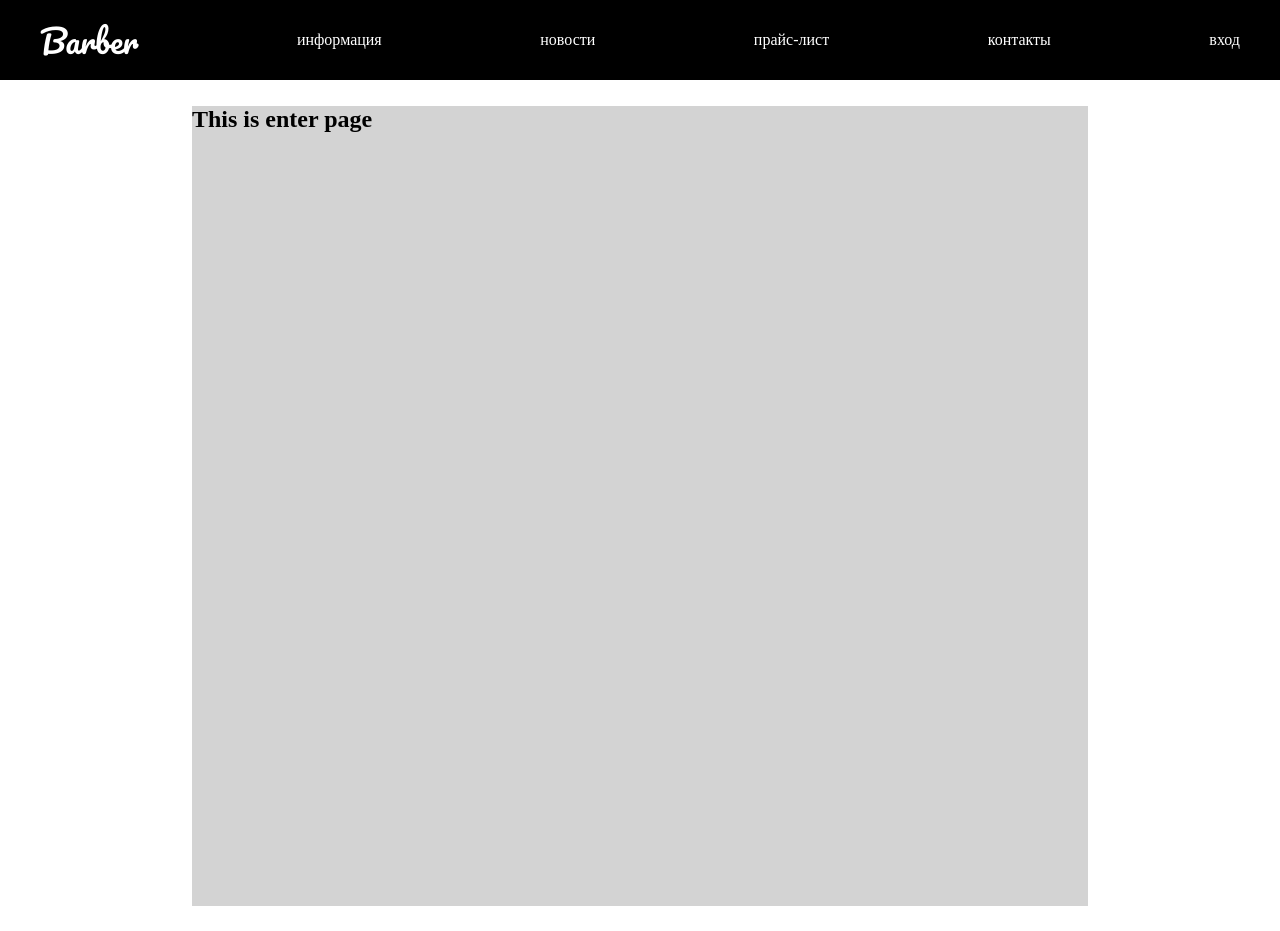
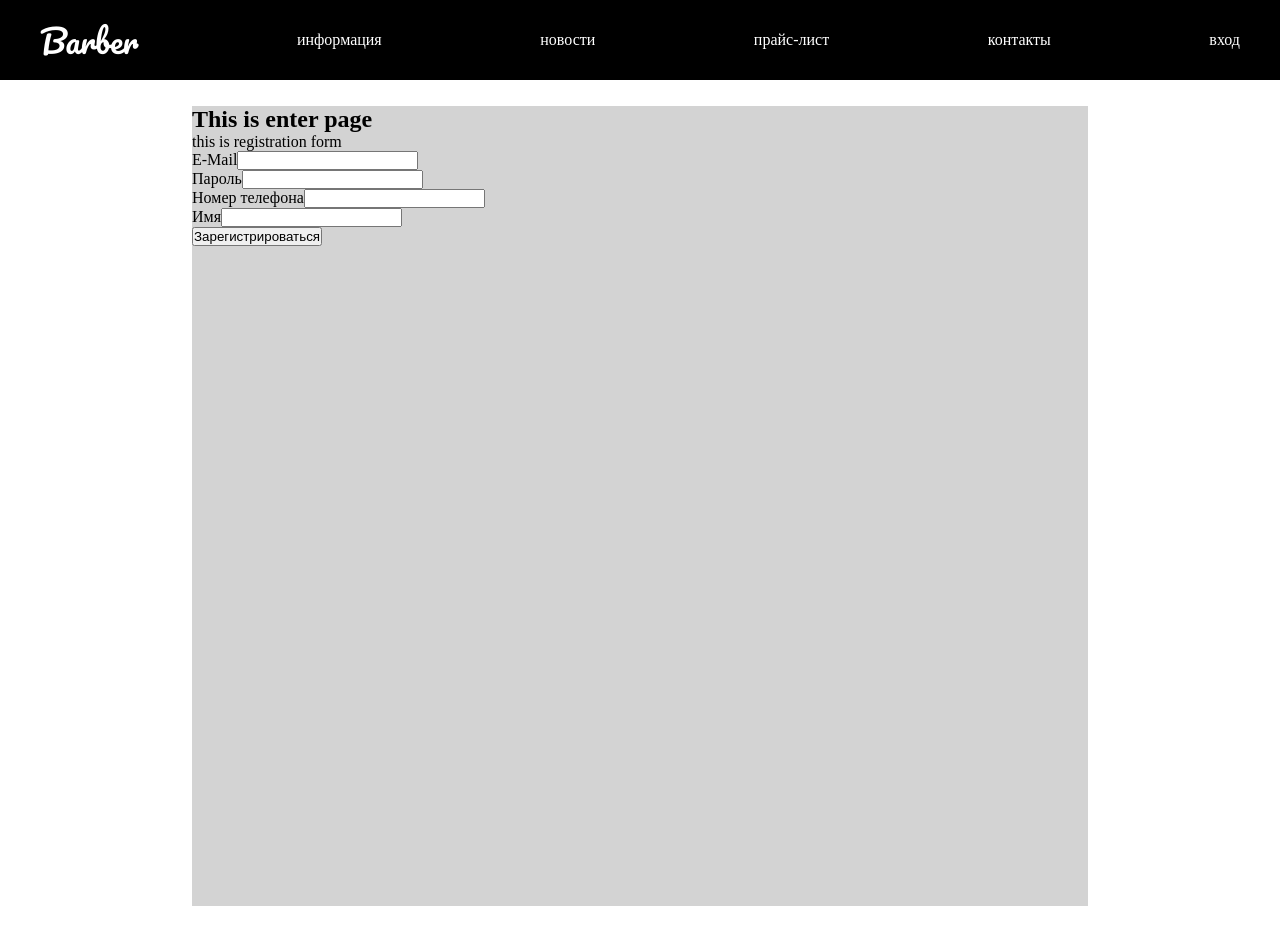
Before and after one commit to Makarov-Ivan/final_project-1, a React (Create React App) app: page /enter in a window 1280 px wide. Built offline with nearby package versions, Linux system fonts and the light colour scheme.

Commit message:
registration component & input component

```diff
--- /dev/null
+++ b/src/components/InputComponent/inputComponent.jsx
@@ -0,0 +1,10 @@
+import React from "react";
+
+export const Input = ({ label, name, type, value }) => {
+  return (
+    <div className='input'>
+      {label ? <label htmlFor={name}>{label}</label> : null}
+      <input type={type} name={name} id={name} />
+    </div>
+  );
+};
--- /dev/null
+++ b/src/components/registrationComponent/Reg.js
@@ -0,0 +1,6 @@
+export const signIn = [
+  { label: "E-Mail", type: "email", name: "email" },
+  { label: "Пароль", type: "password", name: "password" },
+  { label: "Номер телефона", type: "tel", name: "tel" },
+  { label: "Имя", type: "text", name: "name" },
+];
--- /dev/null
+++ b/src/components/registrationComponent/registrationComponent.jsx
@@ -0,0 +1,16 @@
+import React from "react";
+import { Input } from "../InputComponent/inputComponent";
+
+import { signIn as arr } from "./Reg";
+
+export const Registration = () => {
+  return (
+    <React.Fragment>
+      <p>this is registration form</p>
+      {arr.map((item, i) => {
+        return <Input key={i} {...item} />;
+      })}
+      <input type='submit' value='Зарегистрироваться' />
+    </React.Fragment>
+  );
+};
--- a/src/pages/EnterPage/EnterPage.jsx
+++ b/src/pages/EnterPage/EnterPage.jsx
@@ -1,9 +1,11 @@
 import React from "react";
 
+import { Registration } from "../../components/registrationComponent/registrationComponent";
 export const EnterPage = () => {
   return (
     <div className='enterPage'>
       <h2>This is enter page</h2>
+      <Registration />
     </div>
   );
 };
```
